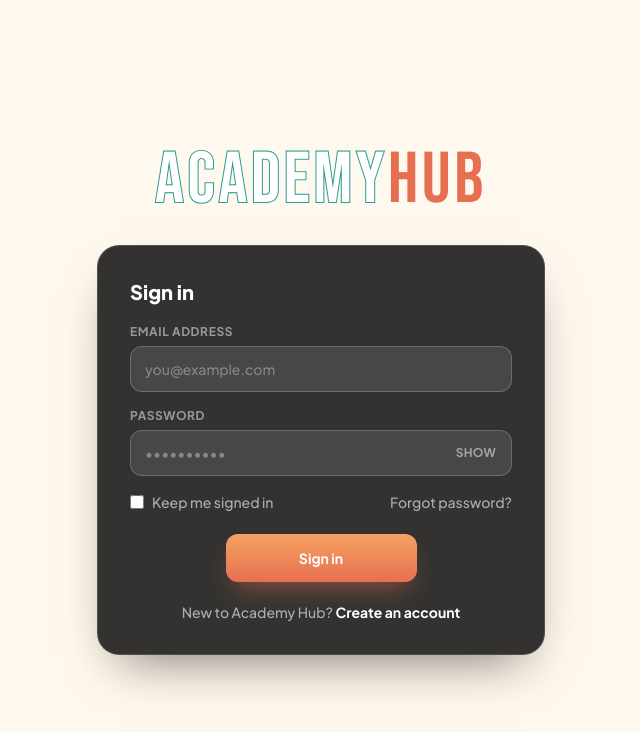
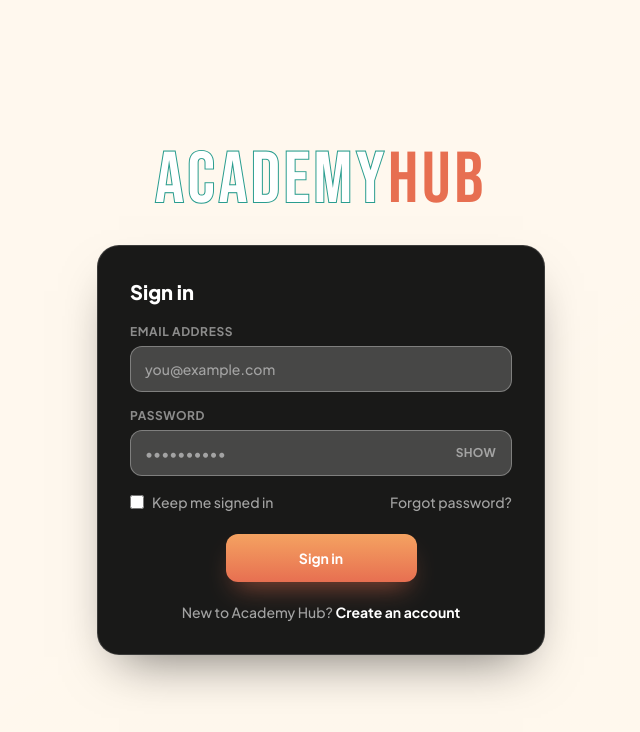
Before and after one commit to khaledAbdelwadod/academy-hub-frontend, a React (Vite) app: page / in a window 1280 px wide. Shown: the top 732 px of the page, without its empty margins (319-959 px from the left). Built offline with nearby package versions, Linux system fonts and the light colour scheme.

Commit message:
release 1.0.0 v11

```diff
--- a/src/components/auth/AuthCard.tsx
+++ b/src/components/auth/AuthCard.tsx
@@ -32,7 +32,7 @@ export function AuthCard(): ReactElement {
 
   return (
     <div
-      className={`relative w-full rounded-[22px] border border-white/15 bg-black/80 px-8 py-8 shadow-[0_24px_50px_-22px_rgba(0,0,0,0.55)] backdrop-blur-2xl backdrop-saturate-150 transition-[max-width] duration-300 ${cardWidthClass}`}
+      className={`relative w-full rounded-[22px] border border-white/15 bg-black/90 px-8 py-8 shadow-[0_24px_50px_-22px_rgba(0,0,0,0.55)] backdrop-blur-2xl backdrop-saturate-150 transition-[max-width] duration-300 ${cardWidthClass}`}
     >
       <div key={mode} className="animate-panel-in">
         {mode === "signin" && (
--- a/src/components/auth/OtpForm.tsx
+++ b/src/components/auth/OtpForm.tsx
@@ -43,7 +43,7 @@ export function OtpForm({ email, onSubmit, onBack }: OtpFormProps): ReactElement
             autoComplete="one-time-code"
             placeholder="000000"
             required
-            className="w-full rounded-xl border border-white/20 bg-white/10 px-3.5 py-3 text-center text-2xl font-bold tracking-[0.5em] text-white placeholder:text-white/25 transition-colors focus:border-coral focus:bg-white/15 focus:outline-none focus-visible:ring-2 focus-visible:ring-coral/40"
+            className="w-full rounded-xl border border-white/30 bg-white/20 px-3.5 py-3 text-center text-2xl font-bold tracking-[0.5em] text-white placeholder:text-white/40 transition-colors focus:border-coral focus:bg-white/25 focus:outline-none focus-visible:ring-2 focus-visible:ring-coral/40"
           />
         </div>
 
--- a/src/components/auth/RegisterForm.tsx
+++ b/src/components/auth/RegisterForm.tsx
@@ -22,12 +22,8 @@ export function RegisterForm({ onRegistered, onSwitchToSignIn }: RegisterFormPro
     <form onSubmit={handleSubmit} className="flex flex-col gap-4">
       <h2 className="mb-0.5 text-xl font-extrabold text-white">Create your account</h2>
 
-      <div className="grid grid-cols-2 gap-3">
+      <div className="grid grid-cols-3 gap-3">
         <FormField id="rg-first" label="First name" placeholder="Amira" autoComplete="given-name" required />
-        <FormField id="rg-last" label="Last name" placeholder="Hassan" autoComplete="family-name" required />
-      </div>
-
-      <div className="grid grid-cols-2 gap-3">
         <FormField
           id="rg-middle"
           label="Middle name"
@@ -35,18 +31,10 @@ export function RegisterForm({ onRegistered, onSwitchToSignIn }: RegisterFormPro
           placeholder="Youssef"
           autoComplete="additional-name"
         />
-        <FormField id="rg-dob" label="Date of birth" type="date" autoComplete="bday" required />
+        <FormField id="rg-last" label="Last name" placeholder="Hassan" autoComplete="family-name" required />
       </div>
 
-      <div className="grid grid-cols-2 gap-3">
-        <FormField
-          id="rg-phone"
-          label="Phone number"
-          type="tel"
-          placeholder="+20 100 123 4567"
-          autoComplete="tel"
-          required
-        />
+      <div className="grid grid-cols-3 gap-3">
         <FormField
           id="rg-email"
           name="email"
@@ -56,9 +44,18 @@ export function RegisterForm({ onRegistered, onSwitchToSignIn }: RegisterFormPro
           autoComplete="email"
           required
         />
+        <FormField
+          id="rg-phone"
+          label="Phone number"
+          type="tel"
+          placeholder="+20 100 123 4567"
+          autoComplete="tel"
+          required
+        />
+        <FormField id="rg-dob" label="Date of birth" type="date" autoComplete="bday" required />
       </div>
 
-      <div className="grid grid-cols-2 gap-3">
+      <div className="grid grid-cols-3 gap-3">
         <PasswordField label="Password" placeholder="••••••••••" autoComplete="new-password" required />
         <PasswordField
           label="Confirm password"
@@ -66,13 +63,12 @@ export function RegisterForm({ onRegistered, onSwitchToSignIn }: RegisterFormPro
           autoComplete="new-password"
           required
         />
+        <p className="self-end text-xs leading-relaxed text-white/45">
+          By continuing you agree to Academy Hub&apos;s Terms and Privacy Policy.
+        </p>
       </div>
 
       <AuthButton type="submit">Create account</AuthButton>
-
-      <p className="text-center text-xs leading-relaxed text-white/45">
-        By continuing you agree to Academy Hub&apos;s Terms and Privacy Policy.
-      </p>
 
       <p className="text-center text-sm text-white/60">
         Already have an account?{" "}
--- a/src/components/ui/FormField.tsx
+++ b/src/components/ui/FormField.tsx
@@ -17,7 +17,7 @@ export function FormField({ label, optional, id, ...inputProps }: FormFieldProps
       <input
         id={id}
         {...inputProps}
-        className="w-full rounded-xl border border-white/20 bg-white/10 px-3.5 py-3 text-sm text-white placeholder:text-white/35 transition-colors focus:border-coral focus:bg-white/15 focus:outline-none focus-visible:ring-2 focus-visible:ring-coral/40"
+        className="w-full rounded-xl border border-white/30 bg-white/20 px-3.5 py-3 text-sm text-white placeholder:text-white/50 transition-colors focus:border-coral focus:bg-white/25 focus:outline-none focus-visible:ring-2 focus-visible:ring-coral/40"
       />
     </div>
   );
--- a/src/components/ui/PasswordField.tsx
+++ b/src/components/ui/PasswordField.tsx
@@ -21,7 +21,7 @@ export function PasswordField({ label, ...inputProps }: PasswordFieldProps): Rea
           id={id}
           type={visible ? "text" : "password"}
           {...inputProps}
-          className="w-full rounded-xl border border-white/20 bg-white/10 py-3 pl-3.5 pr-16 text-sm text-white placeholder:text-white/35 transition-colors focus:border-coral focus:bg-white/15 focus:outline-none focus-visible:ring-2 focus-visible:ring-coral/40"
+          className="w-full rounded-xl border border-white/30 bg-white/20 py-3 pl-3.5 pr-16 text-sm text-white placeholder:text-white/50 transition-colors focus:border-coral focus:bg-white/25 focus:outline-none focus-visible:ring-2 focus-visible:ring-coral/40"
         />
         <button
           type="button"
```
